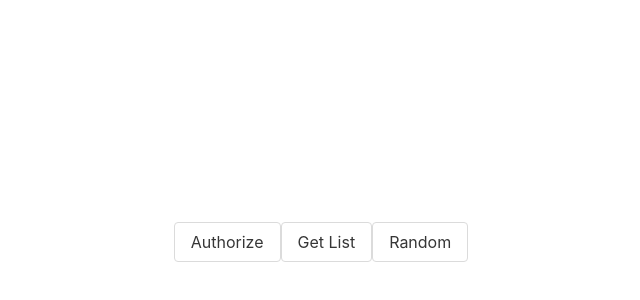
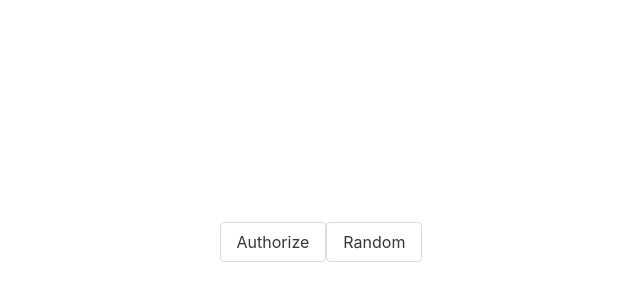
Before and after one commit to thennal10/vglist-roulette, a Vue app: page / in a window 1280 px wide. Shown: the part 338-638 px from the top of the page, without its empty margins (319-959 px from the left). Built offline with nearby package versions, Linux system fonts and the light colour scheme.

Commit message:
removed get list button, made it automatic loads your list on startup if you have auth code in url

```diff
--- a/src/App.vue
+++ b/src/App.vue
@@ -11,7 +11,6 @@
 <a class="button" href="https://vglist.co/settings/oauth/authorize?client_id=zLV--juCNrcmhgrWKMU7-Im0_PndSrqbOrp63I1D8jE&redirect_uri=https://tolocalhost.com&response_type=code&scope=read">
   Authorize
 </a>
-<button class="button" @click="getAccessToken">Get List</button>
 <button class="button" @click="pickRandom">Random</button>
 </template>
 
@@ -24,6 +23,14 @@ export default {
   name: 'App',
   components: {
     GameItem
+  },
+  created() {
+    try {
+      var authorizationCode = window.location.href.match(/code=(.*)/)[1]
+      this.getAccessToken(authorizationCode)
+    } catch (e) {
+      console.log("No authorization code found in url")
+    }
   },
   data() {
     return {
@@ -45,9 +52,7 @@ export default {
     }
   },
   methods: {
-    getAccessToken() {
-      var authorizationCode = window.location.href.match(/code=(.*)/)[1]
-
+    getAccessToken(authorizationCode) {
       var url = 'https://vglist.co/settings/oauth/token',
         options = {
           method: 'POST',
@@ -64,11 +69,16 @@ export default {
 
       fetch(url, options)
         .then(response => response.json())
-        .then(data => this.setAccessToken(data.access_token))
+        .then(data => this.setAccessToken(data))
     },
-    setAccessToken(token) {
-      this.accessToken = token
-      this.getUserList()
+    setAccessToken(data) {
+      if (!data.error) {
+        this.accessToken = data.access_token
+        this.getUserList()
+      }
+      else {
+        console.log("Invalid authorization token")
+      }
     },
     getUserList() {
       var query = `
```
